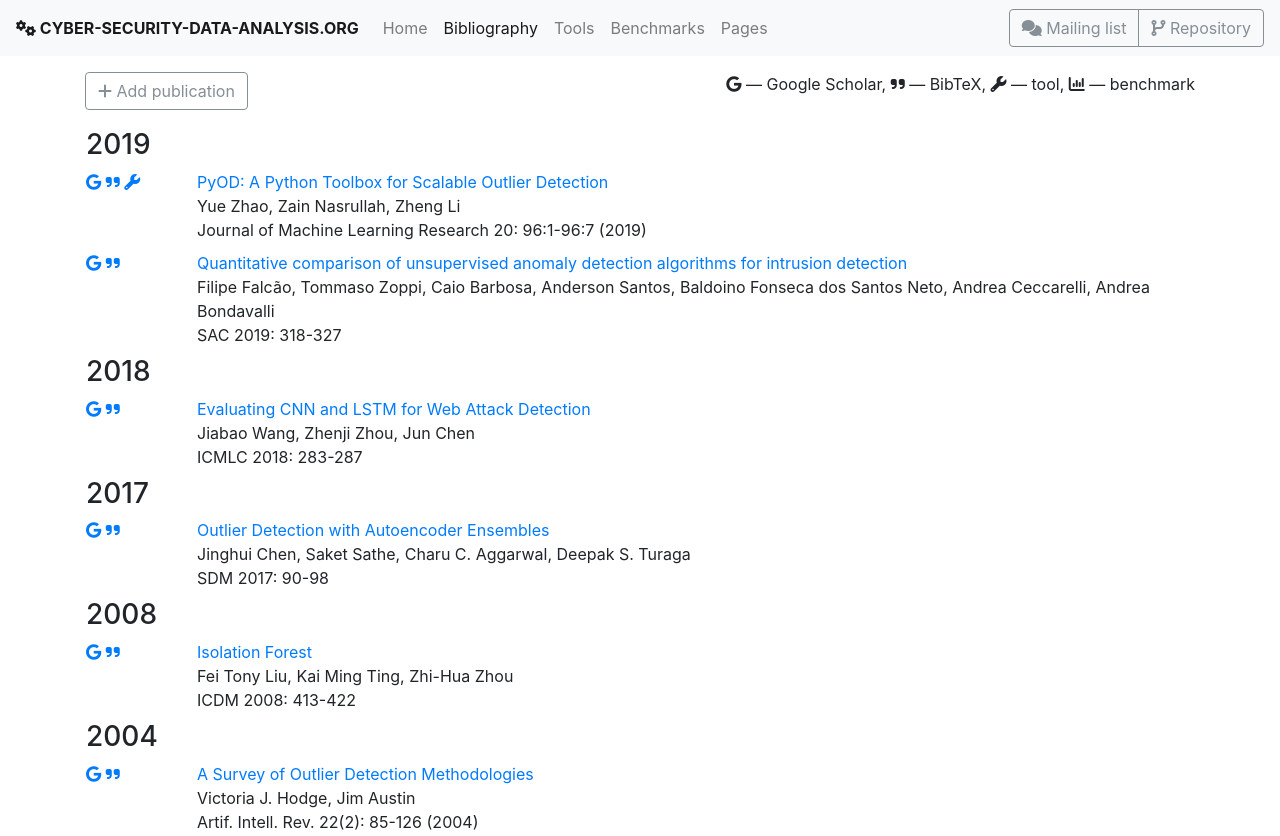
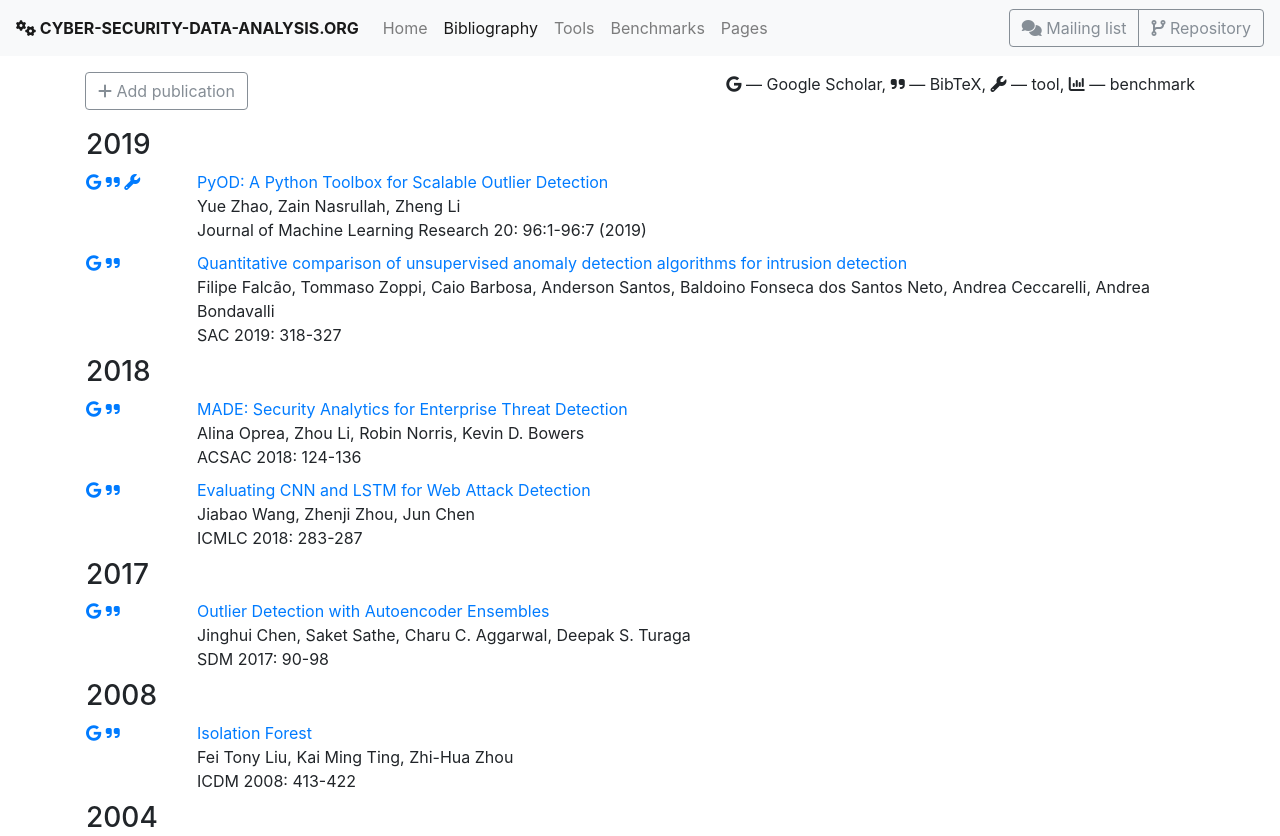
Before and after one commit to cyber-security-data-analysis/cyber-security-data-analysis.github.io, a plain HTML site: page bibliography.html in a window 1280 px wide. Shown: the top 836 px of the page. Drawn offline with nearby package versions, Linux system fonts and the light colour scheme.

Commit message:
add paper "MADE: Security Analytics for Enterprise Threat Detection"

```diff
--- a/bibliography.html
+++ b/bibliography.html
@@ -96,6 +96,15 @@
 	  <th colspan="2">
 	    <h3>2018</h3>
 	  </th>
+	</tr>
+	<tr class="spaceUnder">
+	  <td style="vertical-align:top" width="10%">
+	    <a href="https://scholar.google.com/scholar?q=MADE:+Security+Analytics+for+Enterprise+Threat+Detection"><i class="fa fa-google" aria-hidden="true"></i></a>
+	    <a href="http://dblp.org/rec/bibtex1/conf/acsac/OpreaLNB18"><i class="fa fa-quote-right" aria-hidden="true"></i></a>
+	  </td>
+	  <td style="vertical-align:top">
+	    <a id="conf_acsac_OpreaLNB18" href="https://doi.org/10.1145/3274694.3274710">MADE: Security Analytics for Enterprise Threat Detection</a></br>Alina Oprea, Zhou Li, Robin Norris, Kevin D. Bowers</br>ACSAC 2018: 124-136
+	  </td>
 	</tr>
 	<tr class="spaceUnder">
 	  <td style="vertical-align:top" width="10%">
```
Also changed, not shown: index.html (+1 -1 lines), data/bibliography.txt.
